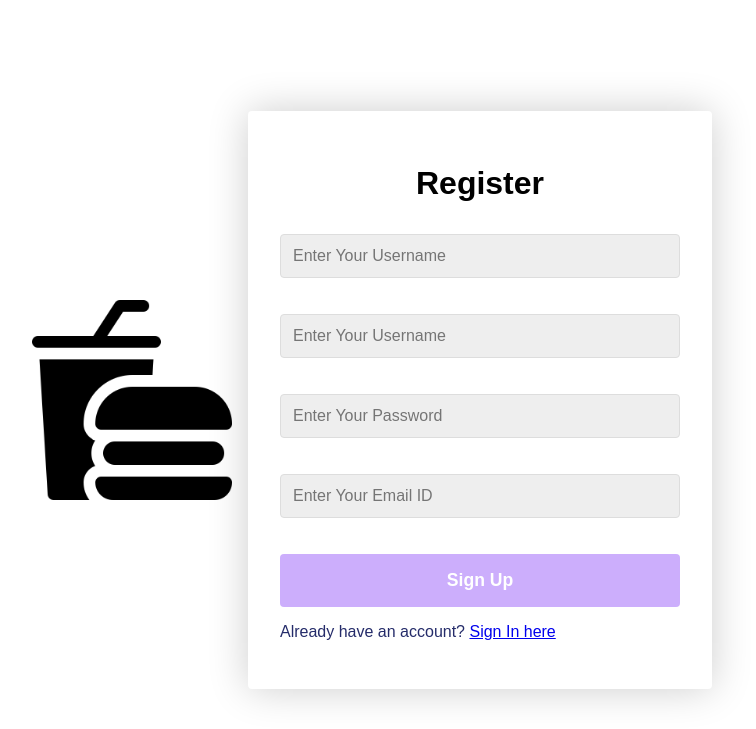
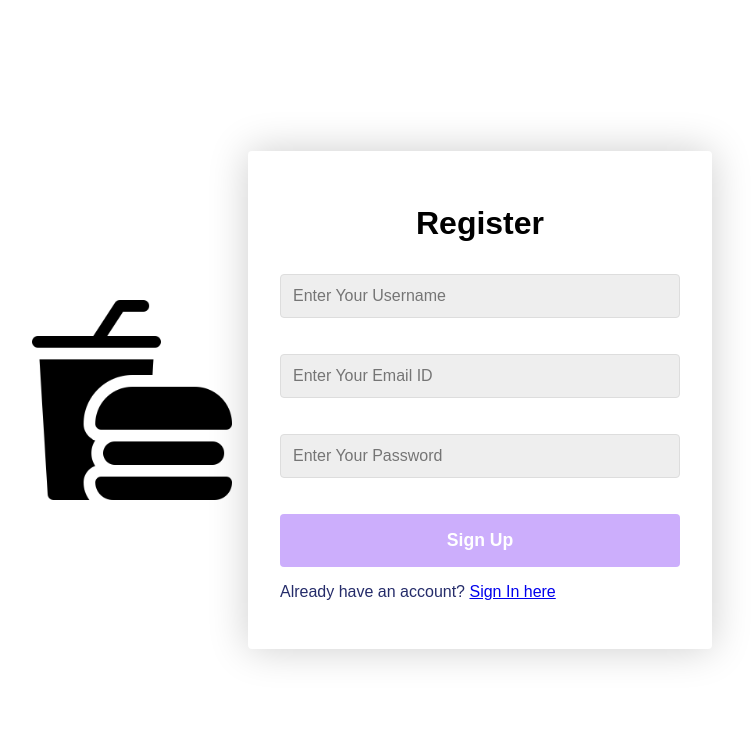
Before and after one commit to Hasan-Quraishi/FIT3164_FoodRecommendation, a Flask app: page /register in a window 1280 px wide. Shown: the top 729 px of the page, without its empty margins (260-1016 px from the left). Run offline with Flask 2, Linux system fonts and the light colour scheme; some libraries are stand-ins or nearby versions.

Commit message:
Update newregister.html

```diff
--- a/templates/newregister.html
+++ b/templates/newregister.html
@@ -14,10 +14,9 @@
             <div class="form__input-group">
 				<form action="{{ url_for('register') }}" method="post">
 				<div class="form__title">{{ msg }}</div>
-					<input id="first name" name="firstName" type="text" placeholder="Enter Your Username" class="form__input"/></br></br>
-					<input id="lastName" name="lastName" type="text" placeholder="Enter Your Username" class="form__input"/></br></br>
+					<input id="userName" name="userName" type="text" placeholder="Enter Your Username" class="form__input"/></br></br>
+					<input id="email" name="email" type="text" placeholder="Enter Your Email ID" class="form__input"/></br></br>
 					<input id="password" name="password" type="password" placeholder="Enter Your Password" class="form__input"/></br></br>
-					<input id="email" name="email" type="text" placeholder="Enter Your Email ID" class="form__input"/></br></br>
 					<input type="submit" class="form__button" value="Sign Up"></br>
 				</form>
 			<p class="form__link">Already have an account? <a class="bottom" href="{{url_for('login')}}"> Sign In here</a></p>
```
